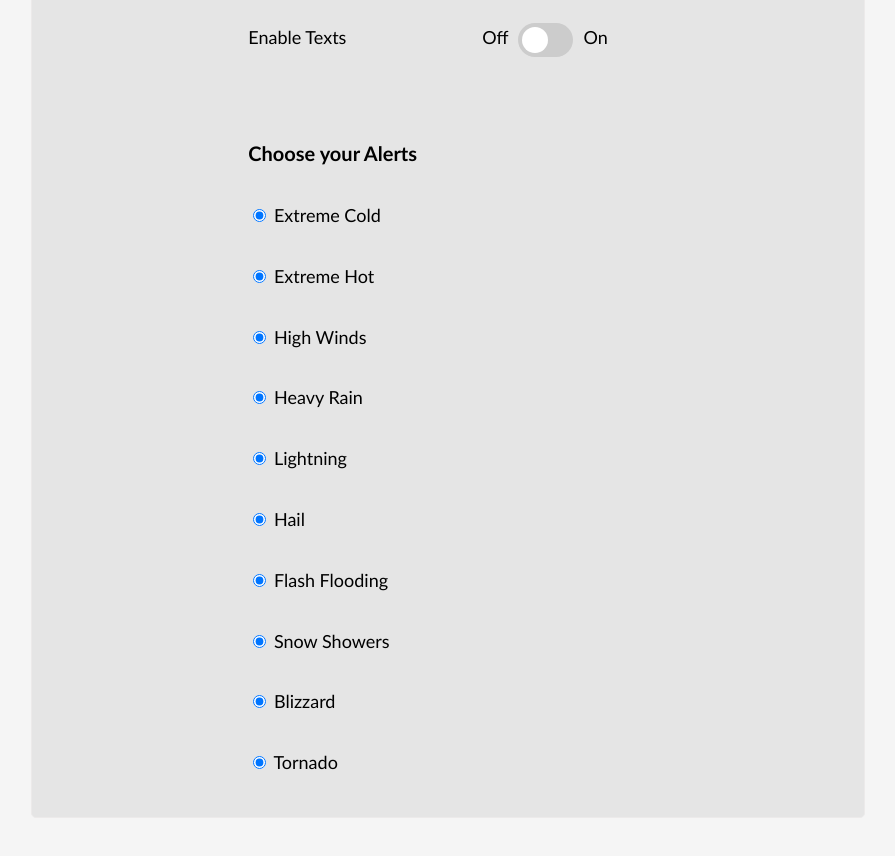
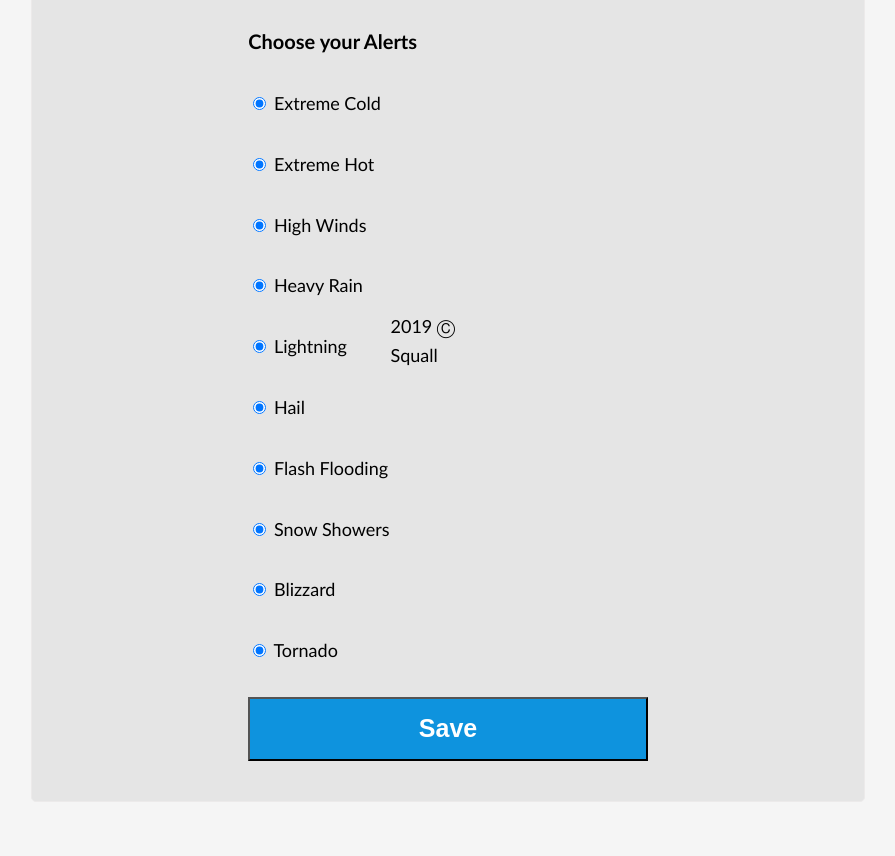
Before and after one commit to jordanjmiller/SquallHackathonFrontend, a React (Create React App) app: page /Account in a window 1280 px wide. Shown: the part 380-1236 px from the top of the page, without its empty margins (192-1087 px from the left). After the commit the page ends 1182 px from the top, so only its background shows below. Built offline with nearby package versions, Linux system fonts and the light colour scheme.

Commit message:
Added footer and save button to account

```diff
--- a/src/App.js
+++ b/src/App.js
@@ -22,6 +22,10 @@ function App() {
       </header>
 
         <Route exact path='/Account' render={props => <Account {...props} />} />
+
+      <footer>
+          <p>2019 Ⓒ Squall</p>
+      </footer>
     </div>
   );
 }
--- a/src/Components/Account.js
+++ b/src/Components/Account.js
@@ -30,6 +30,10 @@ export default function Account() {
         // console.log(e.target.checked);
     }
 
+    const handleSave = () => {
+        console.log('handleSave');
+    }
+
     return (
         <div className='accountContainer'>
             <div className='accountCard'>
@@ -39,7 +43,7 @@ export default function Account() {
 
                     <h3>Turn Texts On or Off</h3>
                     <div>
-                        <p>Enable Texts</p>
+                        <p style={{width: '181px'}}>Enable Texts</p>
                         <span style={{marginRight: '10px'}}>Off</span>
                         <label className="switch" style={{width:'60px'}}>
                             <input type="checkbox" />
@@ -48,7 +52,7 @@ export default function Account() {
                         <span style={{marginLeft: '10px'}}>On</span>
                     </div>
 
-                    <h3>Choose your Alerts</h3>
+                    <h3 style={{marginTop: '0'}}>Choose your Alerts</h3>
 
                     <label> <input type="radio" name='0' value="option1" onClick={handleClick} checked={isChecked[0]} /> Extreme Cold </label>
                     <label> <input type="radio" name='1' value="option1" onClick={handleClick} checked={isChecked[1]} /> Extreme Hot </label>
@@ -60,6 +64,7 @@ export default function Account() {
                     <label> <input type="radio" name='7' value="option1" onClick={handleClick} checked={isChecked[7]} /> Snow Showers </label>
                     <label> <input type="radio" name='8' value="option1" onClick={handleClick} checked={isChecked[8]} /> Blizzard </label>
                     <label style={{margin: '0'}}> <input type="radio" name='9' value="option1" onClick={handleClick} checked={isChecked[9]} /> Tornado </label>
+                    <button onClick={handleSave}>Save</button>
                 </div>
             </div>
         </div>
--- a/src/LESS/ComponentStyles/Account.less
+++ b/src/LESS/ComponentStyles/Account.less
@@ -6,11 +6,12 @@
     width: 65%;
     // height: 80vh;
     border-radius: 5px;
-    margin: 3% auto 6% auto;
+    margin: 1.5% auto 0 auto;
 }
 .innerAccountCard{
     display: flex;
     flex-wrap: wrap;
+    // background-color: pink;
     width: 48%;
     margin: 40px auto;
     h1{
@@ -23,14 +24,12 @@
         margin: 0;
     }
     p{
-        width: 181px;
+        width: 90%;
         margin: 0 68px 0 0;
     }
     h3{
         width: 90%;
-        margin: 0;
-        margin-top: 48px;
-        margin-bottom: 32px;
+        margin: 32px 0;
     }
     label{
         // background-color: red;
@@ -38,4 +37,13 @@
         margin: 0;
         margin-bottom: 32px;
     }
+    button{
+        background-color: @main-blue;
+        color: white;
+        font-size: 2.5rem;
+        font-weight: 700;;
+        width: 100%;
+        height: 64px;
+        margin: 32px auto 0 auto;
+    }
 }
--- a/src/LESS/header.less
+++ b/src/LESS/header.less
@@ -28,3 +28,15 @@
         }
     }
 }
+
+footer{
+    position: absolute;
+    bottom: 32px;
+    left: 50%;
+    margin: 3.5% auto 0 auto;
+    p{
+        // background-color: pink;
+        width: 115px;
+        margin-left: -57.5px;
+    }
+}
--- a/src/index.css
+++ b/src/index.css
@@ -79,6 +79,16 @@ a {
 .header nav a:hover {
   text-decoration: underline;
 }
+footer {
+  position: absolute;
+  bottom: 32px;
+  left: 50%;
+  margin: 3.5% auto 0 auto;
+}
+footer p {
+  width: 115px;
+  margin-left: -57.5px;
+}
 /* The switch - the box around the slider */
 .switch {
   position: relative;
@@ -138,7 +148,7 @@ input:checked + .slider:before {
   background-color: #E5E5E5;
   width: 65%;
   border-radius: 5px;
-  margin: 3% auto 6% auto;
+  margin: 1.5% auto 0 auto;
 }
 .innerAccountCard {
   display: flex;
@@ -156,17 +166,24 @@ input:checked + .slider:before {
   margin: 0;
 }
 .innerAccountCard p {
-  width: 181px;
+  width: 90%;
   margin: 0 68px 0 0;
 }
 .innerAccountCard h3 {
   width: 90%;
-  margin: 0;
-  margin-top: 48px;
-  margin-bottom: 32px;
+  margin: 32px 0;
 }
 .innerAccountCard label {
   width: 100%;
   margin: 0;
   margin-bottom: 32px;
 }
+.innerAccountCard button {
+  background-color: #0E93DE;
+  color: white;
+  font-size: 2.5rem;
+  font-weight: 700;
+  width: 100%;
+  height: 64px;
+  margin: 32px auto 0 auto;
+}
```
